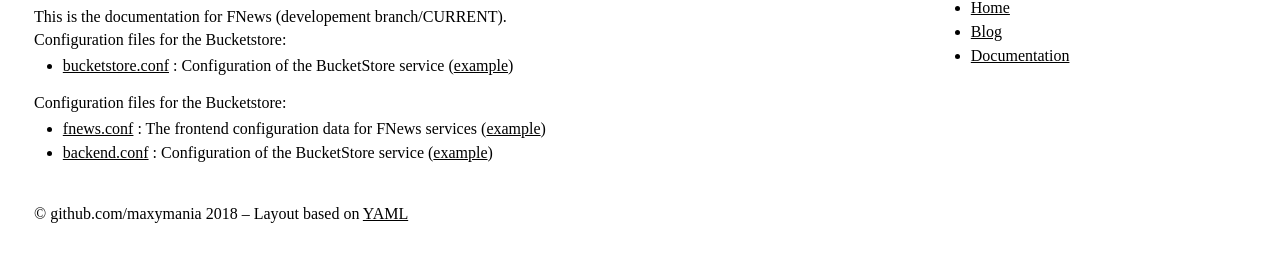
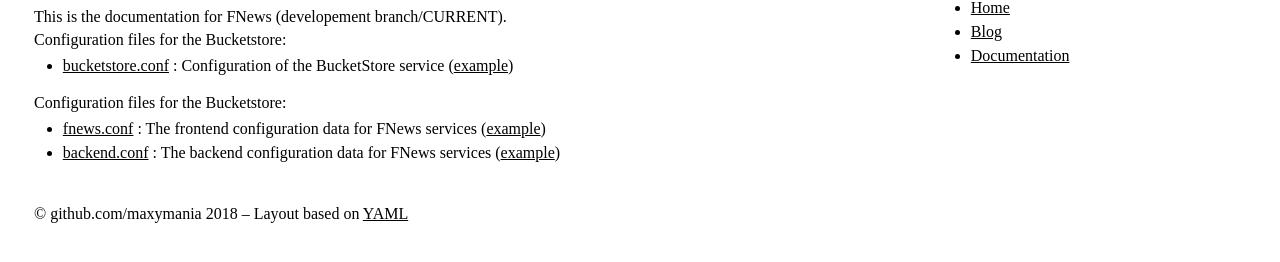
Before and after one commit to maxymania/fnews, a Jekyll site: the page built from docs/index.md, in a window 1280 px wide. Shown: the part 167-429 px from the top of the page. Built offline with Jekyll 4.4.1, drawn with Linux system fonts in a browser that asks for light colours; Markdown is read by kramdown in place of the engine named in the settings.

Commit message:
Update index.md

```diff
--- a/docs/index.md
+++ b/docs/index.md
@@ -11,4 +11,4 @@
 
 Configuration files for the Bucketstore:
 - [fnews.conf](./fnews-doc) : The frontend configuration data for FNews services ([example](./fnews.conf))
-- [backend.conf](./backend-doc) : Configuration of the BucketStore service ([example](./backend.conf))
+- [backend.conf](./backend-doc) : The backend configuration data for FNews services ([example](./backend.conf))
```
